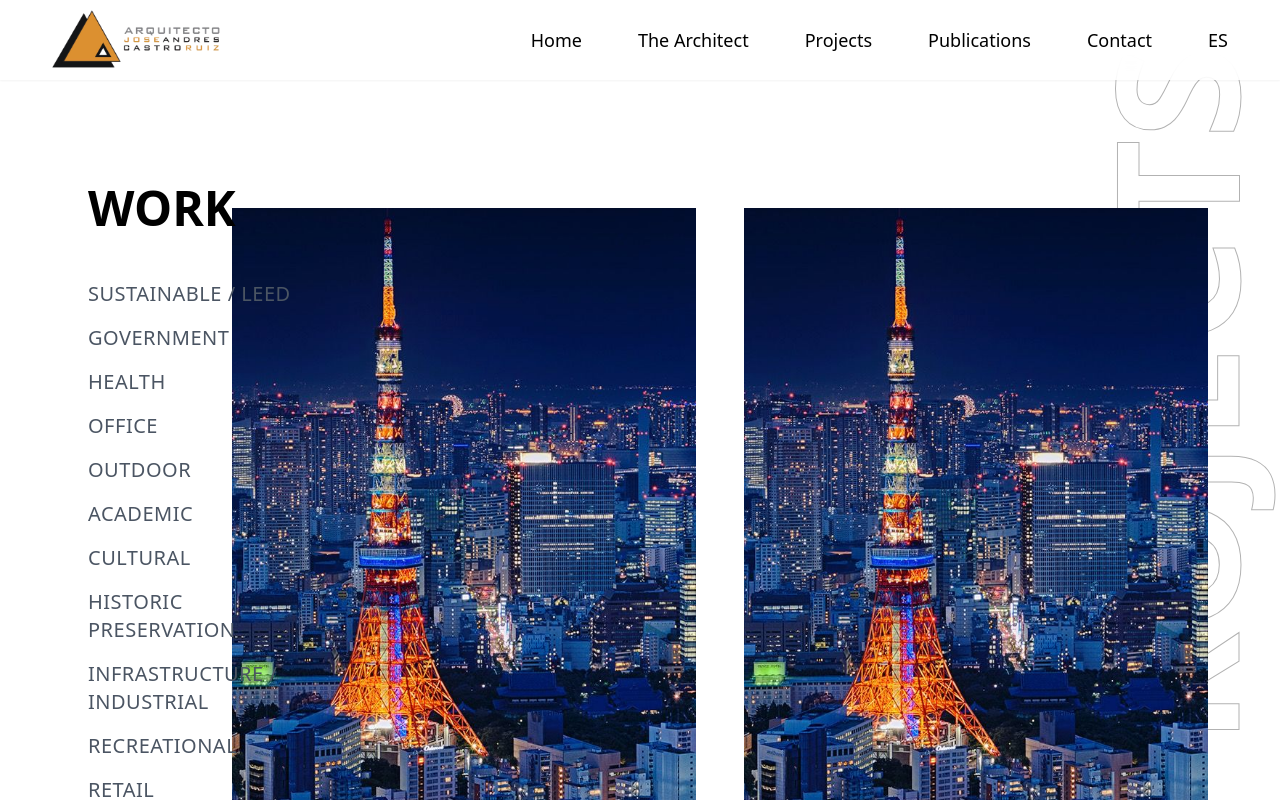
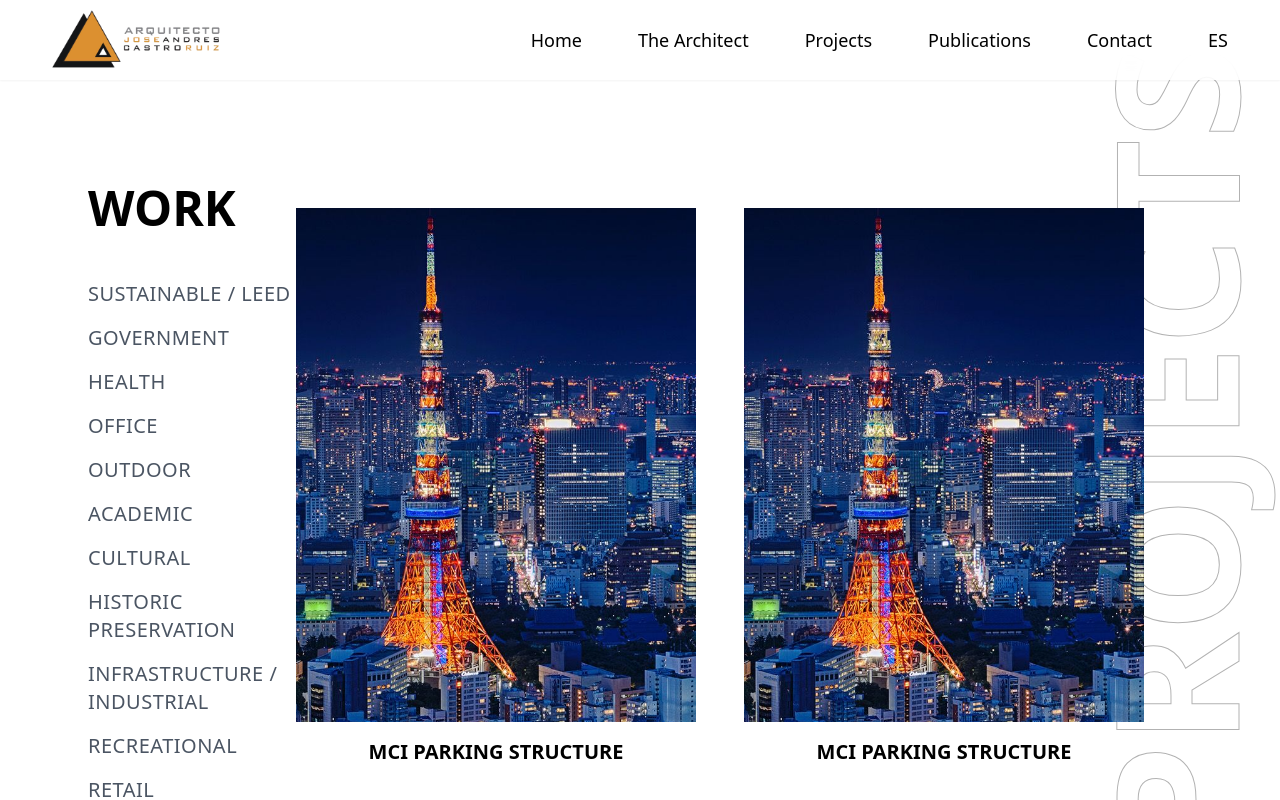
Before and after one commit to botflowlab/AndresCastroWebsite, a React (Vite) app: page /proyectos in a window 1280 px wide. Shown: the top 800 px of the page. Built offline with nearby package versions, Linux system fonts and the light colour scheme; a web font is replaced by a local one.

Commit message:
Updated Projects.jsx

```diff
--- a/src/pages/projects/Projects.jsx
+++ b/src/pages/projects/Projects.jsx
@@ -35,7 +35,7 @@ export default function Projects() {
 
         {/* Main Content */}
         <div className="md:ml-24">
-          <div className="max-w-5xl mx-auto px-6 mt-12">
+          <div className="max-w-4xl mx-auto px-6 mt-12">
             <main>
               <ProjectGrid />
             </main>
```
